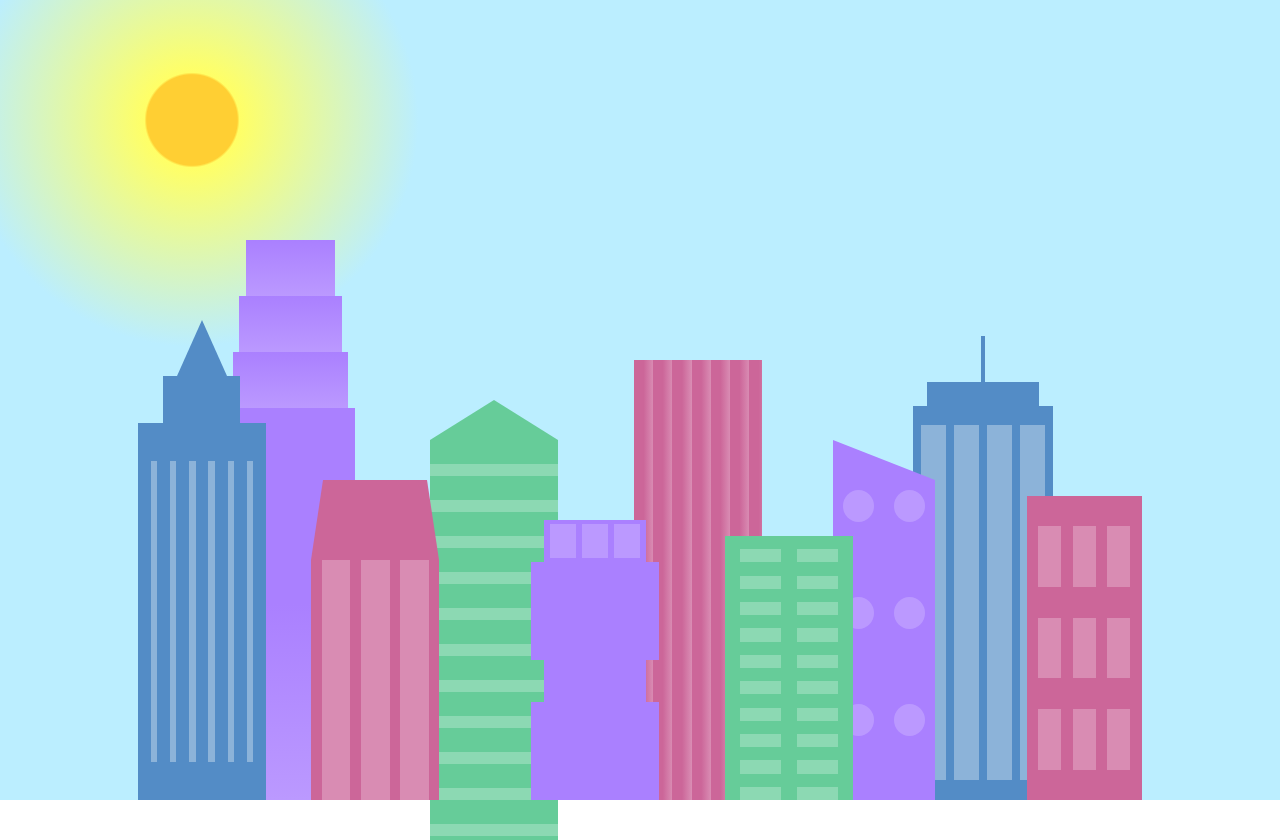
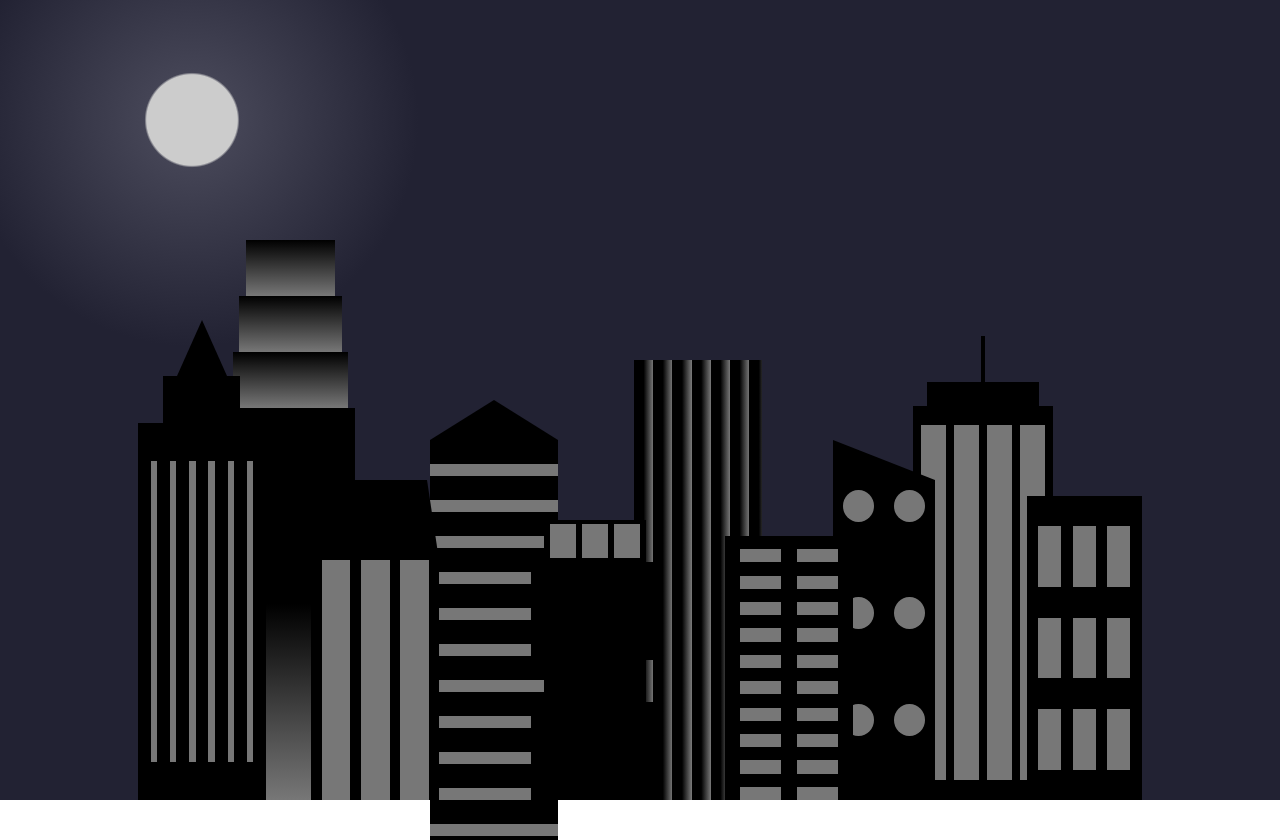
Before and after one commit to dalip2734/WebDev, a plain HTML site: page Buiding_a_city_skyline/index.html in a window 1280 px wide. Drawn offline with Linux system fonts and the light colour scheme.

Commit message:
NightViewAdded

```diff
--- a/Buiding_a_city_skyline/styles.css
+++ b/Buiding_a_city_skyline/styles.css
@@ -1,12 +1,11 @@
-:root {
-    --building-color1: #aa80ff;
-    --building-color2: #66cc99;
-    --building-color3: #cc6699;
-    --building-color4: #538cc6;
-    --window-color1: #bb99ff;
-    --window-color2: #8cd9b3;
-    --window-color3: #d98cb3;
-    --window-color4: #8cb3d9;
+:root {--building-color1: #000;
+    --building-color2: #000;
+    --building-color3: #000;
+    --building-color4: #000;
+    --window-color1: #777;
+    --window-color2: #777;
+    --window-color3: #777;
+    --window-color4: #777;
 }
 
 * {
@@ -44,10 +43,10 @@ body {
 
 .sky {
     background: radial-gradient(closest-corner circle at 15% 15%,
-            #ffcf33,
-            #ffcf33 20%,
-            #ffff66 21%,
-            #bbeeff 100%);
+    #ccc,
+    #ccc 20%,
+    #445 21%,
+    #223 100%);
 }
 
 /* BACKGROUND BUILDINGS - "bb" stands for "background building" */
@@ -275,24 +274,3 @@ body {
             var(--window-color3) 10%,
             var(--window-color3) 30%);
 }
-
-@media (max-width: 1000px) {
-    :root {
-        --building-color1: #000;
-        --building-color2: #000;
-        --building-color3: #000;
-        --building-color4: #000;
-        --window-color1: #777;
-        --window-color2: #777;
-        --window-color3: #777;
-        --window-color4: #777;
-    }
-
-    .sky {
-        background: radial-gradient(closest-corner circle at 15% 15%,
-                #ccc,
-                #ccc 20%,
-                #445 21%,
-                #223 100%);
-    }
-}
```
